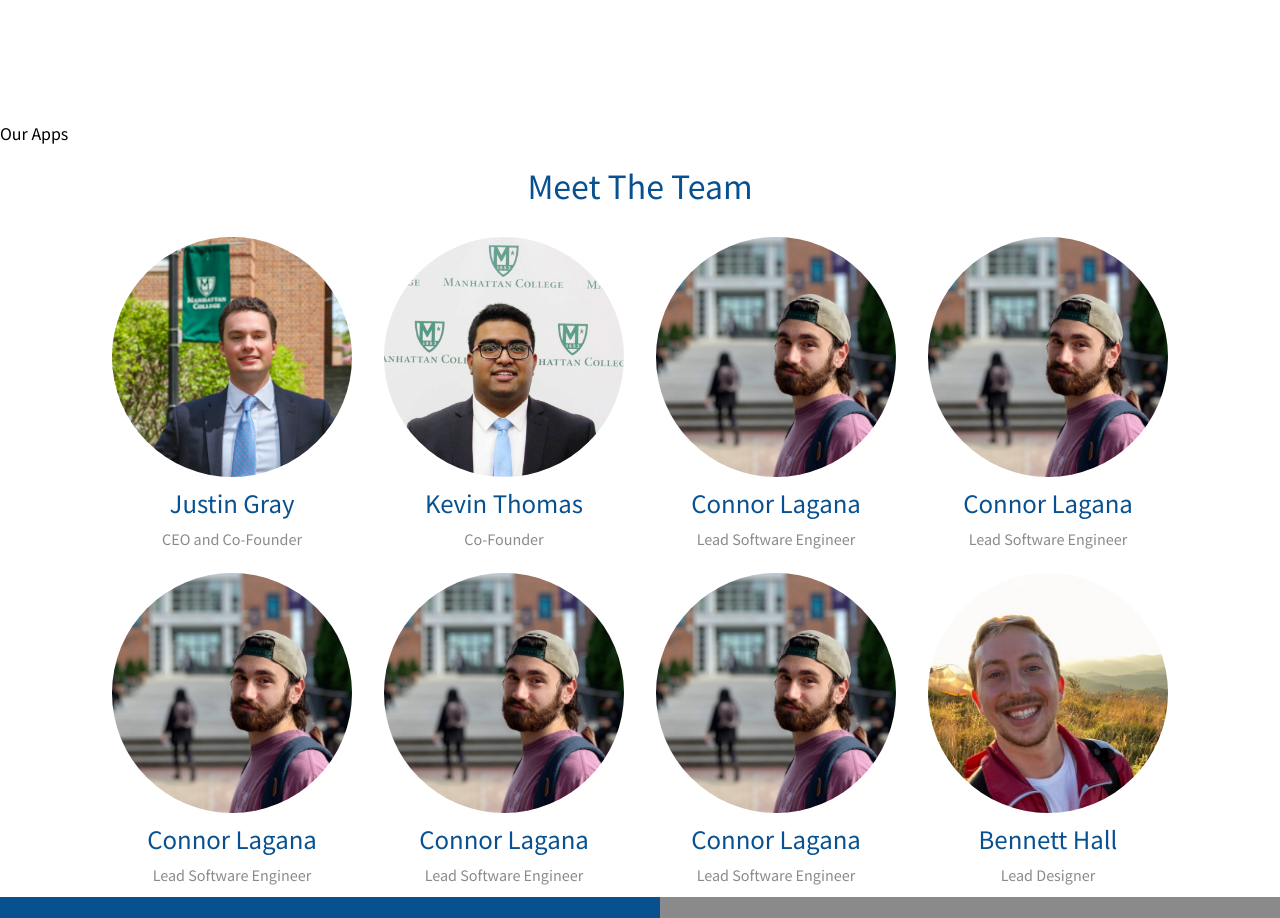
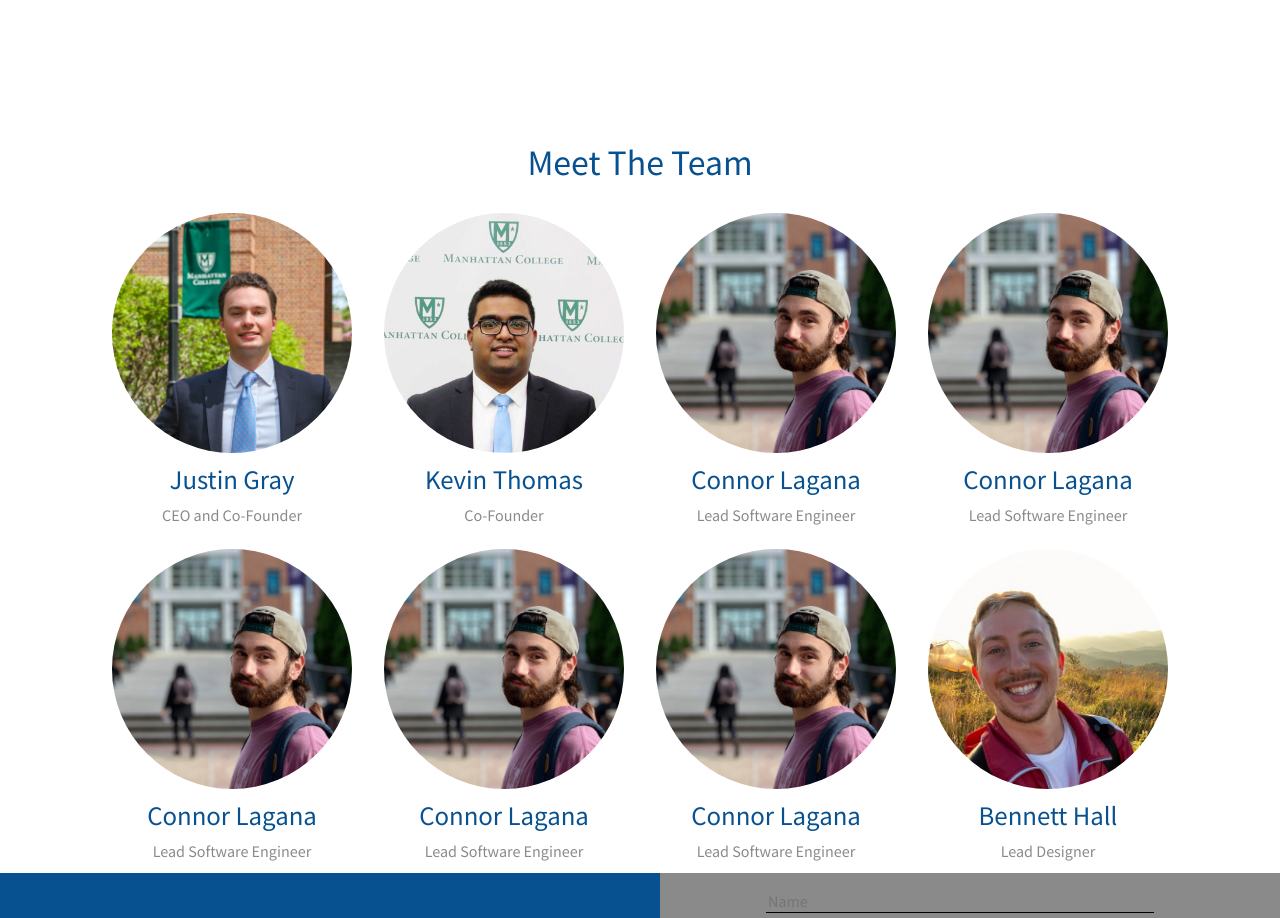
Before and after one commit to connorlagana/Odega, a React (Create React App) app: page / in a window 1280 px wide. Shown: the part 1161-2079 px from the top of the page. Built offline with nearby package versions, Linux system fonts and the light colour scheme.

Commit message:
everything

```diff
--- a/src/App.js
+++ b/src/App.js
@@ -23,7 +23,7 @@ class App extends Component {
         <MainNav />
         <MainHero />
         <WhatWeDo />
-        <OurApps />
+        {/* <OurApps /> */}
         <MeetTheTeam />
         <ContactUs />
       </div>
```
